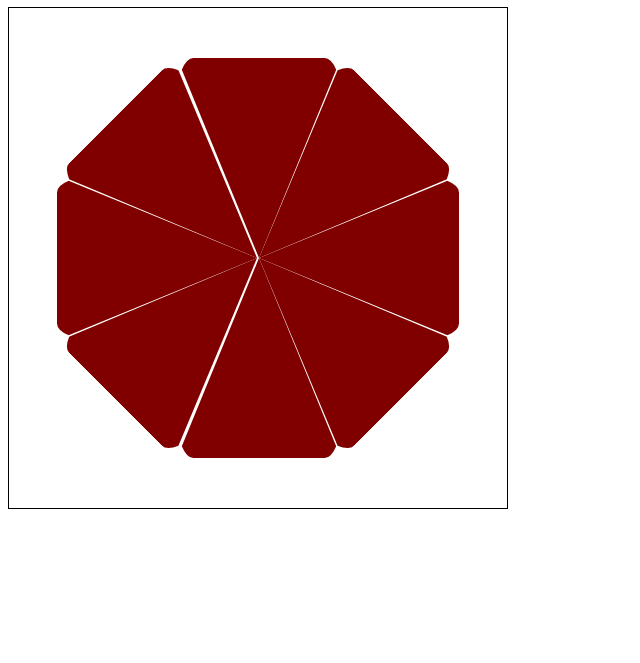
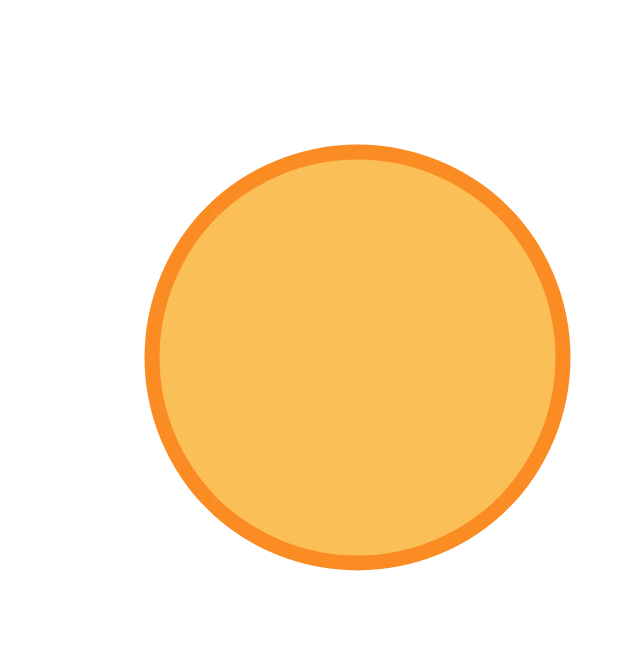
Before and after one commit to Lrigami/Animated-pizza-in-css, a plain HTML site: page index.html in a window 1280 px wide. Shown: the whole page, without its empty margins (0-640 px from the left). Drawn offline with Linux system fonts and the light colour scheme.

Commit message:
pizza base and crust

```diff
--- a/index.html
+++ b/index.html
@@ -8,53 +8,11 @@
 
     <body>
         <div id="pizza">
-            <div class="slice one">
-                <div class="crust"></div>
-                <div class="pizza-base">
-                    <div class="pepperoni"></div>
-                </div>
-            </div>
-            <div class="slice two">
-                <div class="crust"></div>
-                <div class="pizza-base">
-                    <div class="pepperoni"></div>
-                </div>
-            </div>
-            <div class="slice three">
-                <div class="crust"></div>
-                <div class="pizza-base">
-                    <div class="pepperoni"></div>
-                </div>
-            </div>
-            <div class="slice four">
-                <div class="crust"></div>
-                <div class="pizza-base">
-                    <div class="pepperoni"></div>
-                </div>
-            </div>
-            <div class="slice five">
-                <div class="crust"></div>
-                <div class="pizza-base">
-                    <div class="pepperoni"></div>
-                </div>
-            </div>
-            <div class="slice six">
-                <div class="crust"></div>
-                <div class="pizza-base">
-                    <div class="pepperoni"></div>
-                </div>
-            </div>
-            <div class="slice seven">
-                <div class="crust"></div>
-                <div class="pizza-base">
-                    <div class="pepperoni"></div>
-                </div>
-            </div>
-            <div class="slice eight">
-                <div class="crust"></div>
-                <div class="pizza-base">
-                    <div class="pepperoni"></div>
-                </div>
+            <div id="slices">
+                <div class="slice one"></div>
+                <div class="slice two"></div>
+                <div class="slice three"></div>
+                <div class="slice four"></div>
             </div>
         </div>
     </body>
--- a/styles.css
+++ b/styles.css
@@ -1,3 +1,12 @@
+:root {
+    --crust-color: #FB8B23;
+    --base-color: #FBBF58;
+    --cheese-color: #f7d012;
+    --pepperoni-color: #D63E12;
+    --basil-color: #52AA24;
+    --slice-color: #797575;
+}
+
 html {
     width: 500px;
     height: 500px;
@@ -12,75 +21,45 @@ body {
 }
 
 #pizza {
-    width: 100%;
-    height: 100%;
-    position: relative;
-    border: 1px solid black;
+    width: 500px;
+    height: 500px;
+}
+
+#slices {
+    width: 500px;
+    height: 500px;
 }
 
 .slice {
-    width: 0px;
-    height: 0px;
-    box-sizing: border-box;
-    border-top: 200px solid transparent;
-    border-right: 82.85px solid transparent;
-    border-bottom: 200px solid maroon;
-    border-left: 82.85px solid transparent;
-    border-radius: 10%;
+    width: 200px;
+    height: 200px;
+    border-left: 15px solid var(--crust-color);
+    border-top: 15px solid var(--crust-color);
+    border-radius: 100% 0 0 0;
+    background-color: var(--base-color);
+    position: absolute;
 }
 
 .slice.one {
-    position: absolute;
-    top: calc(50% - 200px);
-    left: calc(50% - 82.85px);
-    transform: rotateZ(90deg);
+    transform: rotate(45deg);
+    top: 100px;
+    left: 250px;
 }
 
 .slice.two {
-    position: absolute;
-    top: calc(50% - 200px);
-    left: calc(50% - 82.85px);
-    transform: rotateZ(135deg);
+    transform: rotate(135deg);
+    left: 400px;
+    top: 250px;
 }
 
 .slice.three {
-    position: absolute;
-    top: calc(50% - 200px);
-    right: calc(50% - 82.85px);
-    transform: rotateZ(180deg);
+    transform: rotate(225deg);
+    top: 400px;
+    left: 250px;
 }
 
 .slice.four {
-    position: absolute;
-    top: calc(50% - 200px);
-    right: calc(50% - 82.85px);
-    transform: rotateZ(225deg);
+    transform: rotate(315deg);
+    left: 100px;
+    top: 250px;
 }
-
-.slice.five {
-    position: absolute;
-    top: calc(50% - 200px);
-    right: calc(50% - 82.85px);
-    transform: rotateZ(270deg);
-}
-
-.slice.six {
-    position: absolute;
-    bottom: calc(50% - 200px);
-    right: calc(50% - 82.85px);
-    transform: rotateZ(315deg);
-}
-
-.slice.seven {
-    position: absolute;
-    bottom: calc(50% - 200px);
-    right: calc(50% - 82.85px);
-    transform: rotateZ(360deg);
-}
-
-.slice.eight {
-    position: absolute;
-    bottom: calc(50% - 200px);
-    left: calc(50% - 82.85px);
-    transform: rotateZ(45deg);
-}
```
